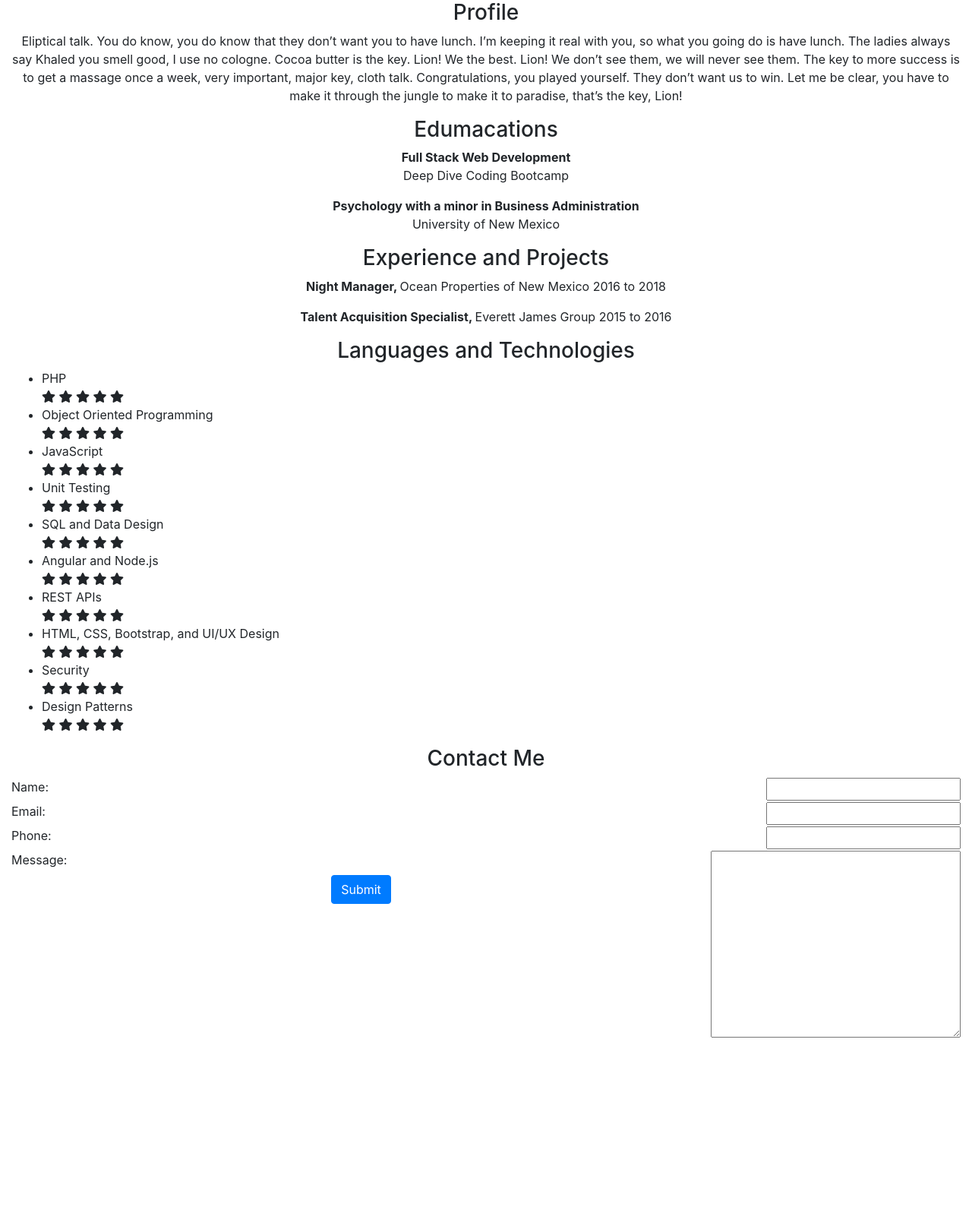
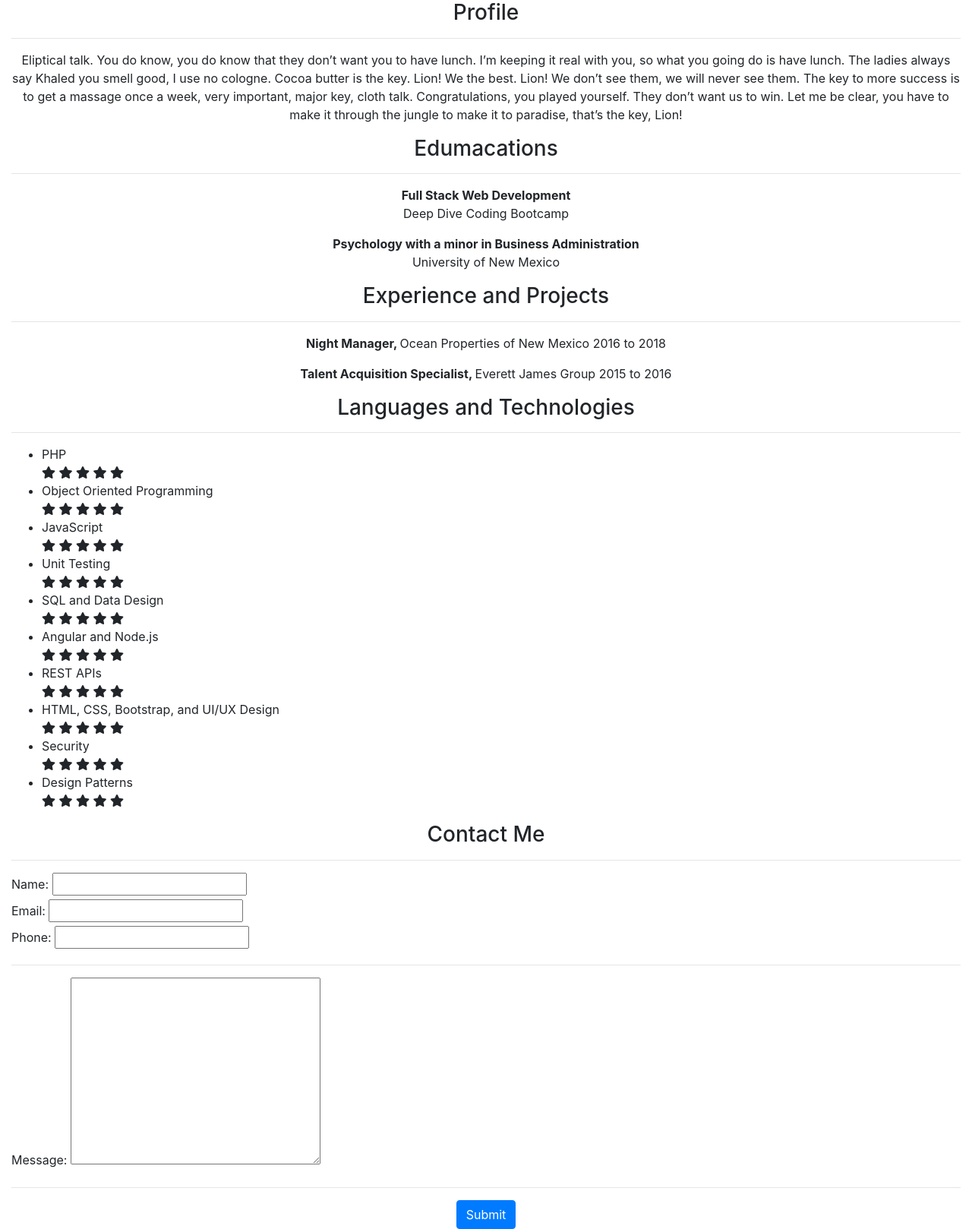
Before and after one commit to jticer4/my-pwp-james, a PHP site: page / in a window 1280 px wide. Shown: the part 54-1672 px from the top of the page at 76% size. Before the commit the page ends 1420 px from the top, so only its background shows below. Run offline with PHP 8.4, Linux system fonts and the light colour scheme; some libraries are stand-ins or nearby versions.

Commit message:
added in some horizontal rules to underline my main headings

```diff
--- a/public_html/index.php
+++ b/public_html/index.php
@@ -44,23 +44,27 @@
 
 		<div class="container-fluid text-center">
 			<h3>Profile</h3>
+			<hr>
 			<p>Eliptical talk. You do know, you do know that they don’t want you to have lunch. I’m keeping it real with you, so what you going do is have lunch. The ladies always say Khaled you smell good, I use no cologne. Cocoa butter is the key. Lion! We the best. Lion! We don’t see them, we will never see them. The key to more success is to get a massage once a week, very important, major key, cloth talk. Congratulations, you played yourself. They don’t want us to win. Let me be clear, you have to make it through the jungle to make it to paradise, that’s the key, Lion!</p>
 		</div>
 
 		<div class="container-fluid text-center">
 			<h3>Edumacations</h3>
+			<hr>
 			<p><strong>Full Stack Web Development</strong><br>Deep Dive Coding 			Bootcamp</p>
 			<p><strong>Psychology with a minor in Business Administration</strong><br>University of New Mexico</p>
 		</div>
 
 		<div class="container-fluid text-center">
 			<h3>Experience and Projects</h3>
+			<hr>
 			<p><strong>Night Manager, </strong>Ocean Properties of New Mexico 2016 to 2018</p>
 			<p><strong>Talent Acquisition Specialist, </strong> Everett James Group 2015 to 2016</p>
 		</div>
 
 		<div class="container-fluid text-center">
 			<h3>Languages and Technologies</h3>
+			<hr>
 			<ul class="text-left">
 				<div>
 					<li>PHP</li>
@@ -147,30 +151,33 @@
 
 		<div class="container-fluid text-center">
 			<h3>Contact Me</h3>
+			<hr>
 			<form>
 					<div class="text-left">
 					<label for="name">Name:</label>
-					<input class="float-right" type="text">
+					<input type="text">
 					</div>
 
 					<div class="text-left">
 					<label for="email">Email:</label>
-					<input class="float-right" type="email">
+					<input type="email">
 					</div>
 
 					<div class="text-left">
 					<label for="phoneNumber">Phone:</label>
-					<input class="float-right" type="tel">
+					<input type="tel">
 					</div>
+					<hr>
 					<!-- TODO MAKE THIS TEXT AREA RESPONSIVE -->
 					<div class="text-left">
 					<label for="message">Message:</label>
-					<textarea class="float-right" name="message" cols="30" rows="10"></textarea>
+					<textarea name="message" cols="30" rows="10"></textarea>
 					</div>
 
-					<div>
-						<button type="button" class="btn btn-primary">Submit</button>
-					</div>
+					<hr>
+
+					<button type="button" class="btn btn-primary">Submit</button>
+
 
 			</form>
 		</div>
```
